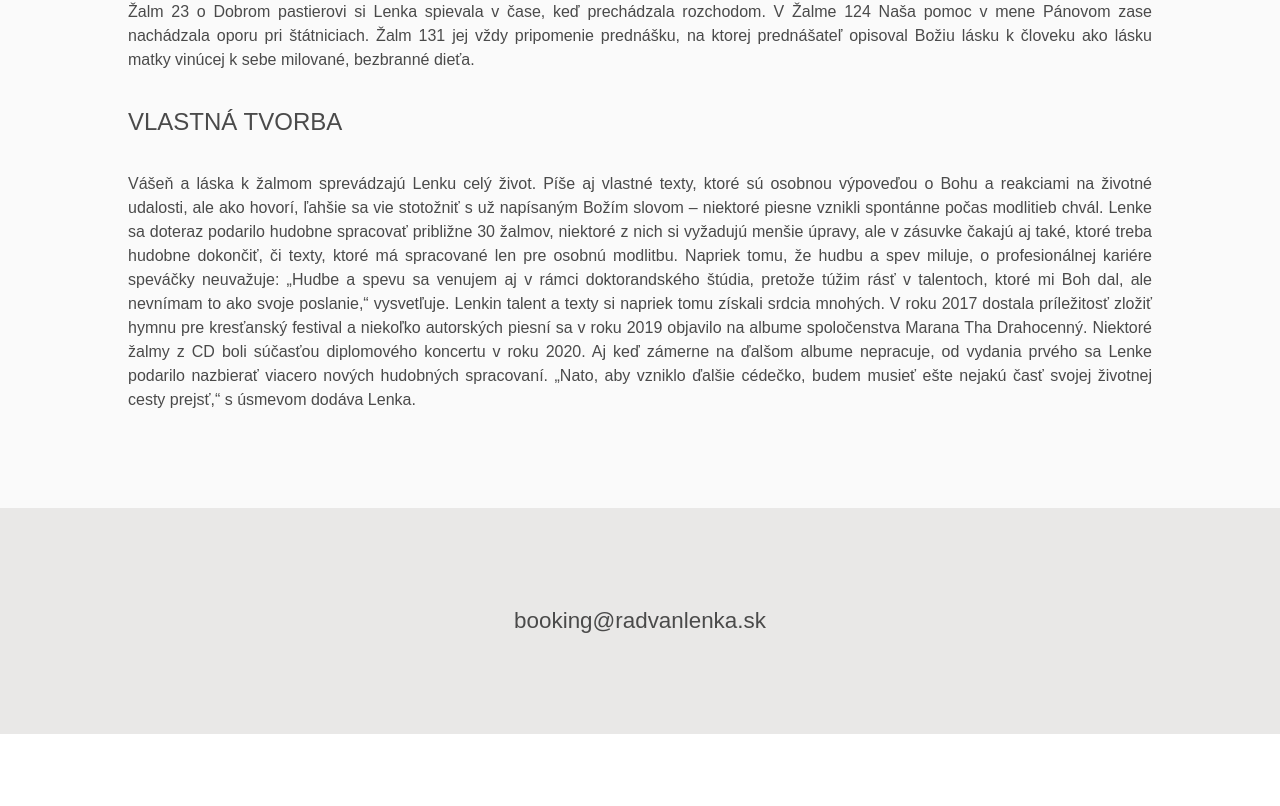
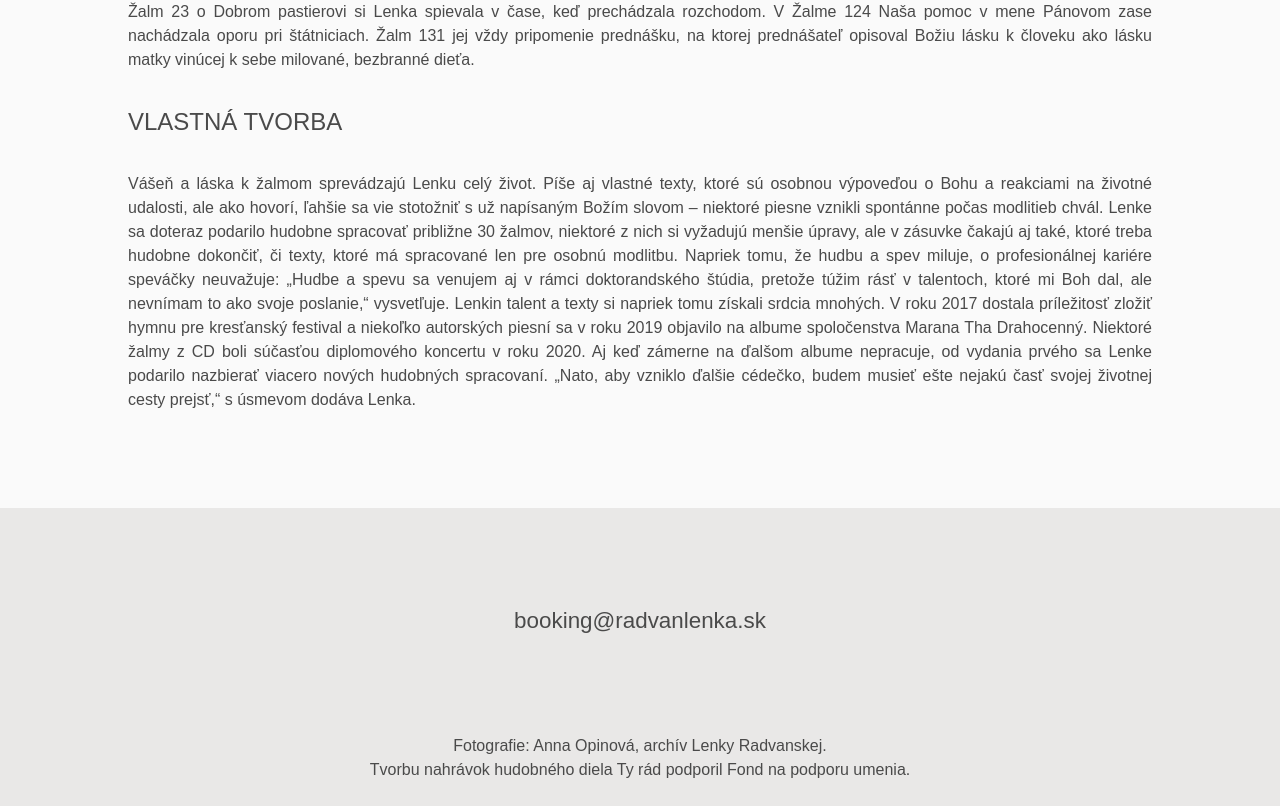
Before and after one commit to roberto123454321/lenkaRadvanska, a React (Vite) app: page / in a window 1280 px wide. Shown: the part 3142-3948 px from the top of the page. Before the commit the page ends 3876 px from the top, so only its background shows below. Built offline with nearby package versions, Linux system fonts and the light colour scheme; a web font is replaced by a local one.

Commit message:
added footer

```diff
--- a/src/App.jsx
+++ b/src/App.jsx
@@ -6,6 +6,7 @@ import MusicGalery from "./components/MusicGalery.jsx";
 import PhotoGalery from "./components/PhotoGalery.jsx";
 import Bio from "./components/Bio.jsx";
 import Contact from "./components/Contact.jsx";
+import Footer from "./components/Footer.jsx";
 
 function App() {
   return (
@@ -18,6 +19,7 @@ function App() {
         <PhotoGalery />
         <Bio />
         <Contact />
+        <Footer />
       </div>
     </>
   );
--- /dev/null
+++ b/src/components/Footer.css
@@ -0,0 +1,9 @@
+.footer p {
+  font-size: 1rem;
+  font-weight: 300;
+  text-align: center;
+  overflow-wrap: anywhere;
+  margin: 0;
+  margin-left: 1rem;
+  margin-right: 1rem;
+}
--- /dev/null
+++ b/src/components/Footer.jsx
@@ -0,0 +1,17 @@
+import "./Footer.css"
+
+export default function Footer() {
+  return (
+    <div id="footer" className="darker-background">
+      <div className="footer">
+        <p>
+          Fotografie: Anna Opinová, archív Lenky Radvanskej.
+        </p>
+        <p>
+          Tvorbu nahrávok hudobného diela Ty rád podporil Fond na podporu umenia.
+        </p>
+        <br></br>
+      </div>
+    </div>
+  );
+}
```
